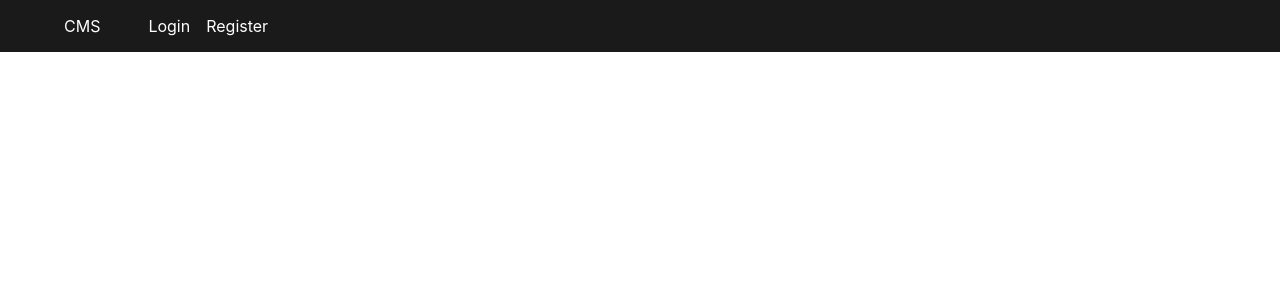
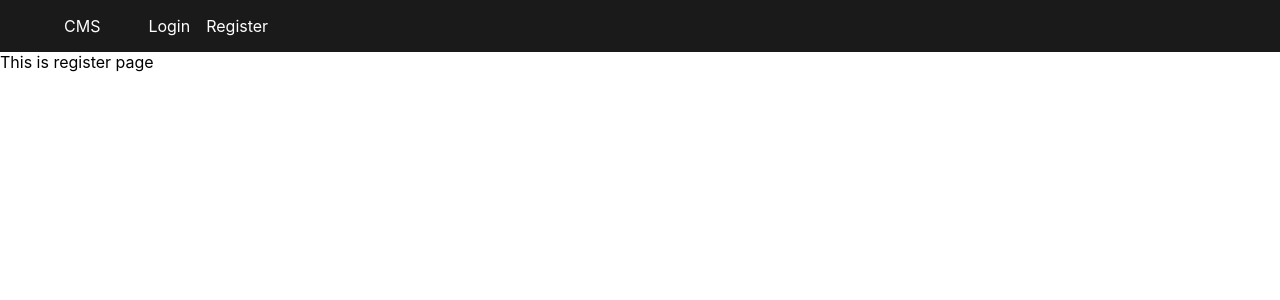
Before and after one commit to samah-basheer/address-book, a React (Create React App) app in the folder client/: page /register in a window 1280 px wide. Shown: the top 300 px of the page. Built offline with nearby package versions, Linux system fonts and the light colour scheme; the HTML template or start-up script is replaced by a standard one.

Commit message:
created routes

```diff
--- a/client/src/App.js
+++ b/client/src/App.js
@@ -1,7 +1,18 @@
+import { Routes as Switch, Route } from "react-router-dom";
 import Layout from './components/Layout';
 
+import Home  from "./pages/Home";
+import Login from "./pages/Login";
+import Register from "./pages/Register";
+
 const App = () => {
-  return <Layout>Hello</Layout>
-}
+  return (<Layout>
+    <Switch>
+      <Route path="/" element={<Home/>} />
+      <Route path="/login" element={<Login/>} />
+      <Route path="/register" element={<Register/>} />
+    </Switch>
+  </Layout>);
+};
 
 export default App;
--- a/client/src/components/Layout.js
+++ b/client/src/components/Layout.js
@@ -7,4 +7,4 @@ const Layout = ( {children} ) => {
     </>
 }
 
-export default Navbar;
+export default Layout;
--- a/client/src/components/Navbar.css
+++ b/client/src/components/Navbar.css
@@ -6,7 +6,8 @@
     background-color: var(--primary);
 }
 
-a.nav-link, .navbar a {
+a.nav-link,
+.navbar a {
     color: #fff;
     text-decoration: none;
 }
@@ -21,6 +22,7 @@ ul {
     padding-left: 5%;
     padding-right: 5%;
 }
+
 .navbar-nav {
     display: flex;
     align-items: center;
--- a/client/src/index.js
+++ b/client/src/index.js
@@ -4,9 +4,13 @@ import './index.css';
 import App from './App';
 import reportWebVitals from './reportWebVitals';
 
+import { BrowserRouter } from "react-router-dom";
+
 const root = ReactDOM.createRoot(document.getElementById('root'));
 root.render(
-  <App />
+  <BrowserRouter>
+    <App />
+  </BrowserRouter>
 );
 
 // If you want to start measuring performance in your app, pass a function
--- /dev/null
+++ b/client/src/pages/Home.js
@@ -0,0 +1,7 @@
+const Home = () => {
+    return (<>
+        This is home page
+    </>);
+};
+
+export default Home;
--- /dev/null
+++ b/client/src/pages/Login.js
@@ -0,0 +1,7 @@
+const Login = () => {
+    return <>
+        This is login page
+    </>
+}
+
+export default Login;
--- /dev/null
+++ b/client/src/pages/Register.js
@@ -0,0 +1,7 @@
+const Register = () => {
+    return <>
+        This is register page
+    </>
+}
+
+export default Register;
```
